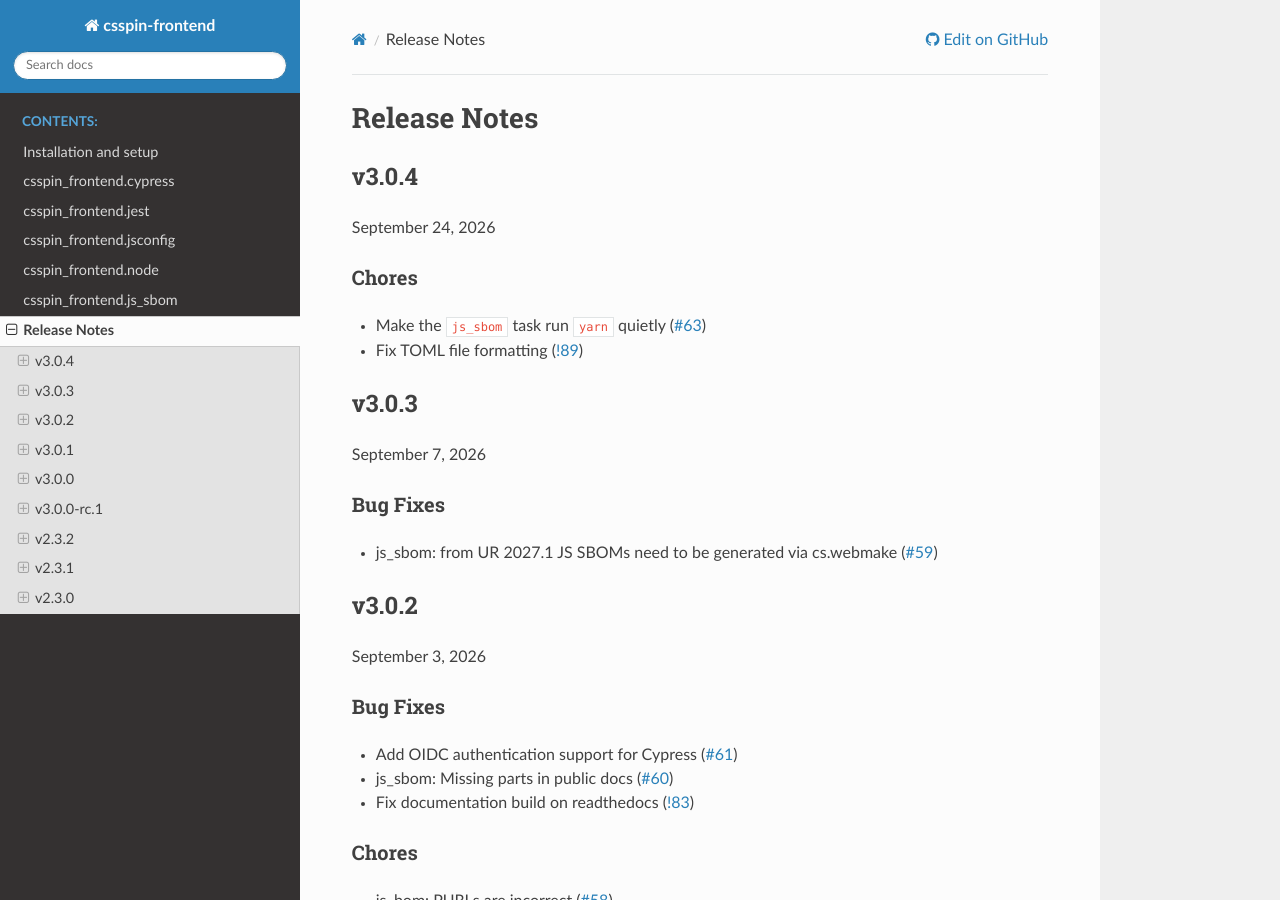
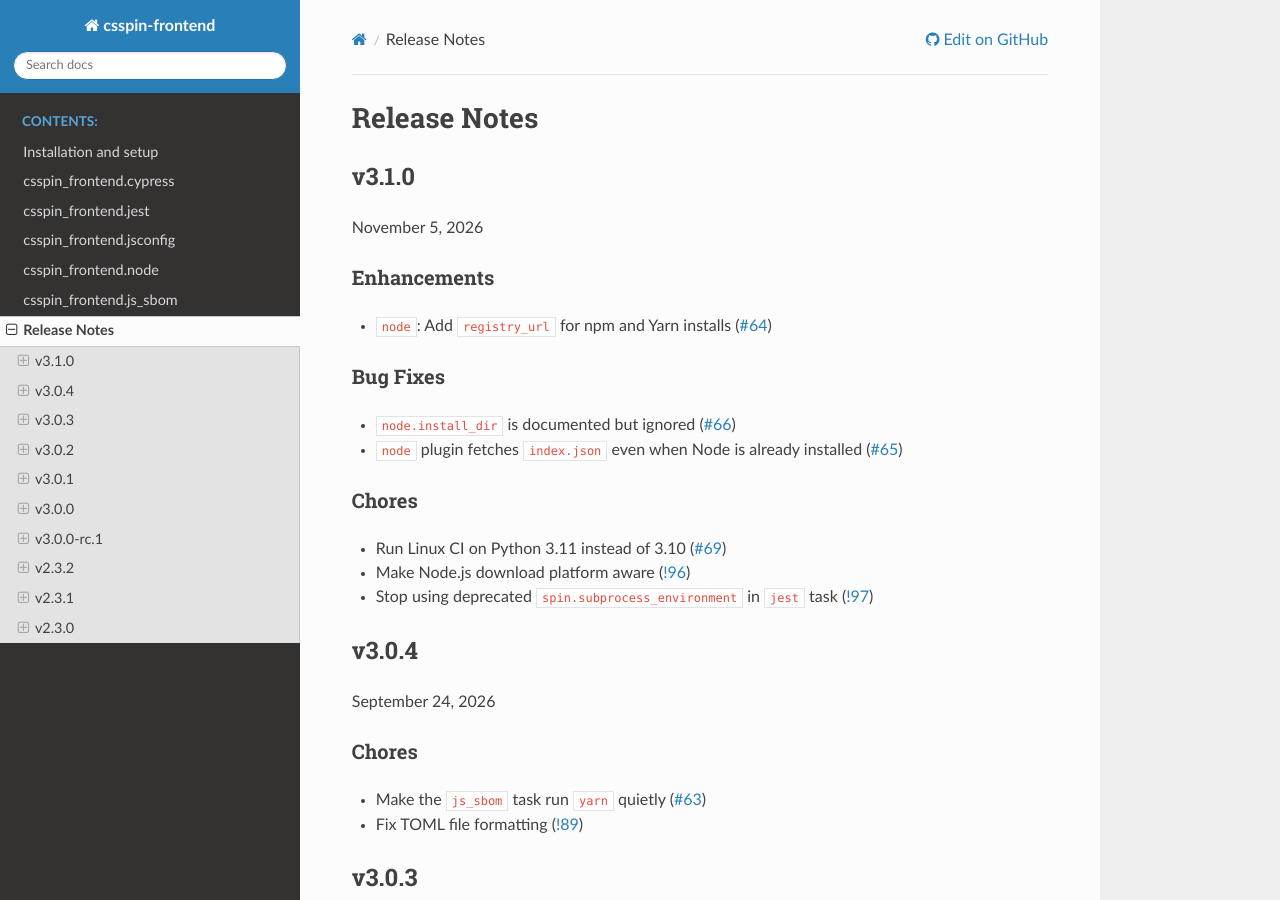
Before and after one commit to cslab/csspin-frontend, a Sphinx documentation site: the page built from doc/relnotes.rst, in a window 1280 px wide and 900 px high. Built offline with Sphinx 7.4.7 and the Read the Docs theme 3.1.0, drawn with Linux system fonts in a browser that asks for light colours.

```diff
--- a/doc/relnotes.rst
+++ b/doc/relnotes.rst
@@ -58,6 +58,36 @@
 =============
 Release Notes
 =============
+
+v3.1.0
+======
+
+November 5, 2026
+
+Enhancements
+------------
+
+- ``node``: Add ``registry_url`` for npm and Yarn installs (`#64
+  <https://code.contact.de/pod/components/csspin-frontend/-/work_items/64>`_)
+
+Bug Fixes
+---------
+
+- ``node.install_dir`` is documented but ignored (`#66
+  <https://code.contact.de/pod/components/csspin-frontend/-/work_items/66>`_)
+- ``node`` plugin fetches ``index.json`` even when Node is already installed
+  (`#65
+  <https://code.contact.de/pod/components/csspin-frontend/-/work_items/65>`_)
+
+Chores
+------
+
+- Run Linux CI on Python 3.11 instead of 3.10 (`#69
+  <https://code.contact.de/pod/components/csspin-frontend/-/work_items/69>`_)
+- Make Node.js download platform aware (`!96
+  <https://code.contact.de/pod/components/csspin-frontend/-/merge_requests/96>`_)
+- Stop using deprecated ``spin.subprocess_environment`` in ``jest`` task (`!97
+  <https://code.contact.de/pod/components/csspin-frontend/-/merge_requests/97>`_)
 
 v3.0.4
 ======
```
